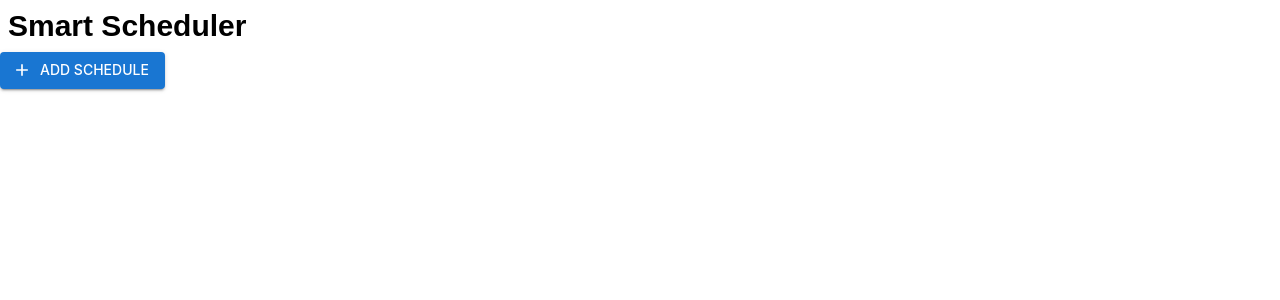
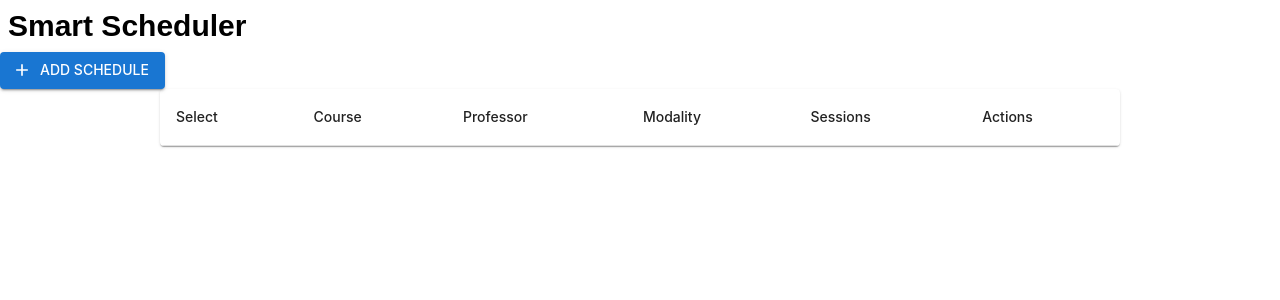
Before and after one commit to PieroD04/smart-scheduler, a React (Vite) app: page / in a window 1280 px wide. Shown: the top 300 px of the page. Built offline with nearby package versions, Linux system fonts and the light colour scheme; a web font is replaced by a local one.

Commit message:
feat: add list

```diff
--- a/src/components/ScheduleForm.tsx
+++ b/src/components/ScheduleForm.tsx
@@ -6,7 +6,7 @@ import { TimeField } from '@mui/x-date-pickers/TimeField';
 import AddIcon from "@mui/icons-material/Add";
 import DeleteIcon from "@mui/icons-material/Delete";
 import { isBefore, isAfter, isEqual, setHours, setMinutes } from "date-fns";
-import { COURSES, PROFESSORS, SCHEDULES } from "../utils/constants";
+import { ENTRIES } from "../utils/constants";
 
 interface FormInput {
     course: string;
@@ -26,7 +26,7 @@ function _areOverlapping(sessions: Session[]) {
     );
 }
 
-export default function ScheduleForm() {
+export default function ScheduleForm({ handleDialogClose }: { handleDialogClose: () => void }) {
     const { control, register, handleSubmit, formState: { errors }, setError, clearErrors } = useForm<FormInput>({
         defaultValues: {
             sessions: [{ day: DayEnum.monday, start: setMinutes(setHours(new Date(), 8), 0), end: setMinutes(setHours(new Date(), 9), 0) }]
@@ -49,9 +49,9 @@ export default function ScheduleForm() {
             return;
         }
 
-        localStorage.setItem(SCHEDULES, JSON.stringify([...JSON.parse(localStorage.getItem(SCHEDULES) || "[]"), data as ScheduleEntry]));
-        localStorage.setItem(COURSES, JSON.stringify([...JSON.parse(localStorage.getItem(COURSES) || "[]"), data.course]));
-        localStorage.setItem(PROFESSORS, JSON.stringify([...JSON.parse(localStorage.getItem(PROFESSORS) || "[]"), data.professor]));
+        localStorage.setItem(ENTRIES, JSON.stringify([...JSON.parse(localStorage.getItem(ENTRIES) || "[]"), data as ScheduleEntry]));;
+
+        handleDialogClose();
         alert("Schedule submitted successfully!");
     }
 
--- /dev/null
+++ b/src/components/ScheduleTable.tsx
@@ -0,0 +1,74 @@
+import { useState } from 'react';
+import Table from '@mui/material/Table';
+import TableBody from '@mui/material/TableBody';
+import TableCell from '@mui/material/TableCell';
+import TableContainer from '@mui/material/TableContainer';
+import TableHead from '@mui/material/TableHead';
+import TableRow from '@mui/material/TableRow';
+import Checkbox from '@mui/material/Checkbox';
+import IconButton from '@mui/material/IconButton';
+import DeleteIcon from '@mui/icons-material/Delete';
+import Paper from '@mui/material/Paper';
+import { format } from 'date-fns';
+import ScheduleEntry from '../models/ScheduleEntry';
+import useEntries from '../hooks/useEntries';
+
+export default function ScheduleTable({ entries, deleteEntry }: { entries: ScheduleEntry[], deleteEntry: any }) {
+    const [checked, setChecked] = useState<number[]>([]);
+    const { setSelectedEntries } = useEntries();
+
+    const handleToggle = (index: number) => {
+        setChecked(prev =>
+            prev.includes(index) ? prev.filter(i => i !== index) : [...prev, index]
+        );
+        setSelectedEntries(entries.filter((_, i) => checked.includes(i)));
+    };
+
+    const handleDelete = (index: number) => {
+        deleteEntry(index);
+    };
+
+    return (
+        <TableContainer component={Paper}>
+            <Table>
+                <TableHead>
+                    <TableRow>
+                        <TableCell>Select</TableCell>
+                        <TableCell>Course</TableCell>
+                        <TableCell>Professor</TableCell>
+                        <TableCell>Modality</TableCell>
+                        <TableCell>Sessions</TableCell>
+                        <TableCell>Actions</TableCell>
+                    </TableRow>
+                </TableHead>
+                <TableBody>
+                    {entries.map((entry, index) => (
+                        <TableRow key={index}>
+                            <TableCell>
+                                <Checkbox
+                                    checked={checked.includes(index)}
+                                    onChange={() => handleToggle(index)}
+                                />
+                            </TableCell>
+                            <TableCell>{entry.course}</TableCell>
+                            <TableCell>{entry.professor}</TableCell>
+                            <TableCell>{entry.modality}</TableCell>
+                            <TableCell>
+                                {entry.sessions.map((session, index) => (
+                                    <div key={index}>
+                                        {session.day} {format(session.start, 'HH:mm')} - {format(session.end, 'HH:mm')}
+                                    </div>
+                                ))}
+                            </TableCell>
+                            <TableCell>
+                                <IconButton onClick={() => handleDelete(index)} aria-label="remove schedule">
+                                    <DeleteIcon />
+                                </IconButton>
+                            </TableCell>
+                        </TableRow>
+                    ))}
+                </TableBody>
+            </Table>
+        </TableContainer>
+    );
+}
--- /dev/null
+++ b/src/hooks/useEntries.ts
@@ -0,0 +1,43 @@
+import { useEffect, useState } from 'react';
+import { ENTRIES } from '../utils/constants';
+import ScheduleEntry from '../models/ScheduleEntry';
+
+export default function useEntries() {
+    const [entries, setEntries] = useState<ScheduleEntry[]>([]);
+    const [selectedEntries, setSelectedEntries] = useState<ScheduleEntry[]>([]);
+
+    useEffect(() => {
+        const data = JSON.parse(localStorage.getItem(ENTRIES) || '[]');
+        const formattedEntries = data.map((entry: ScheduleEntry) => ({
+            ...entry,
+            sessions: entry.sessions.map(session => ({
+                ...session,
+                start: new Date(session.start),
+                end: new Date(session.end)
+            }))
+        }));
+        setEntries(formattedEntries);
+    }, []);
+
+    const getEntries = () => {
+        const data = JSON.parse(localStorage.getItem(ENTRIES) || '[]');
+        const formattedEntries = data.map((entry: ScheduleEntry) => ({
+            ...entry,
+            sessions: entry.sessions.map(session => ({
+                ...session,
+                start: new Date(session.start),
+                end: new Date(session.end)
+            }))
+        }));
+        setEntries(formattedEntries);
+        return formattedEntries;
+    };
+
+    const deleteEntry = (index: number) => {
+        const updatedEntries = entries.filter((_, i) => i !== index);
+        setEntries(updatedEntries);
+        localStorage.setItem(ENTRIES, JSON.stringify(updatedEntries));
+    };
+
+    return { entries, getEntries, setEntries, deleteEntry, selectedEntries, setSelectedEntries };
+}
--- a/src/pages/Home.tsx
+++ b/src/pages/Home.tsx
@@ -3,15 +3,19 @@ import ScheduleForm from "../components/ScheduleForm";
 import { Button, Dialog, DialogContent, DialogTitle, IconButton } from "@mui/material";
 import AddIcon from '@mui/icons-material/Add';
 import CloseIcon from '@mui/icons-material/Close';
+import ScheduleList from "../components/ScheduleTable";
+import useEntries from "../hooks/useEntries";
 
 export default function Home() {
     const [open, setOpen] = useState(false);
+    const { entries, getEntries, deleteEntry } = useEntries();
 
     const handleClickOpen = () => {
         setOpen(true);
     };
 
     const handleClose = () => {
+        getEntries();
         setOpen(false);
     };
 
@@ -23,7 +27,9 @@ export default function Home() {
                 startIcon={<AddIcon />}
                 onClick={handleClickOpen}
             >Add Schedule</Button>
-
+            <div className="lg:w-3/4 sm:w-full mx-auto">
+                <ScheduleList entries={entries} deleteEntry={deleteEntry} />
+            </div>
             <Dialog
                 open={open}
                 onClose={handleClose}
@@ -35,9 +41,8 @@ export default function Home() {
                     </div>
                 </DialogTitle>
                 <DialogContent>
-                    <ScheduleForm />
+                    <ScheduleForm handleDialogClose={handleClose} />
                 </DialogContent>
-
             </Dialog>
         </div>
     )
--- a/src/utils/constants.ts
+++ b/src/utils/constants.ts
@@ -1,3 +1,2 @@
-export const SCHEDULES = "schedules";
-export const COURSES = "courses";
-export const PROFESSORS = "professors";
+export const ENTRIES = "entries";
+export const SELECTED_ENTRIES = "selectedEntries";
```
